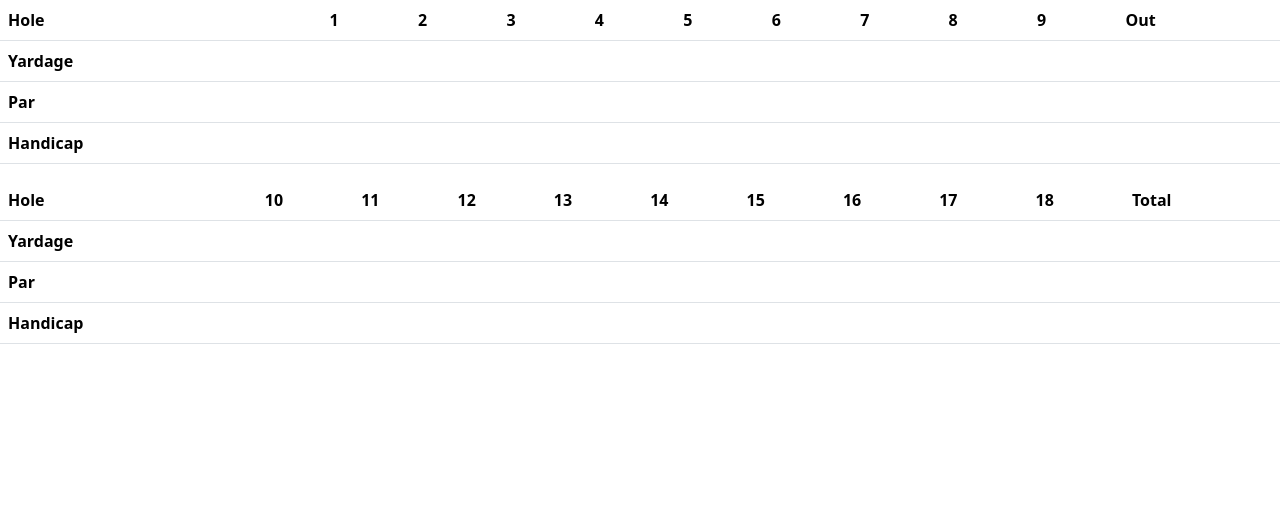
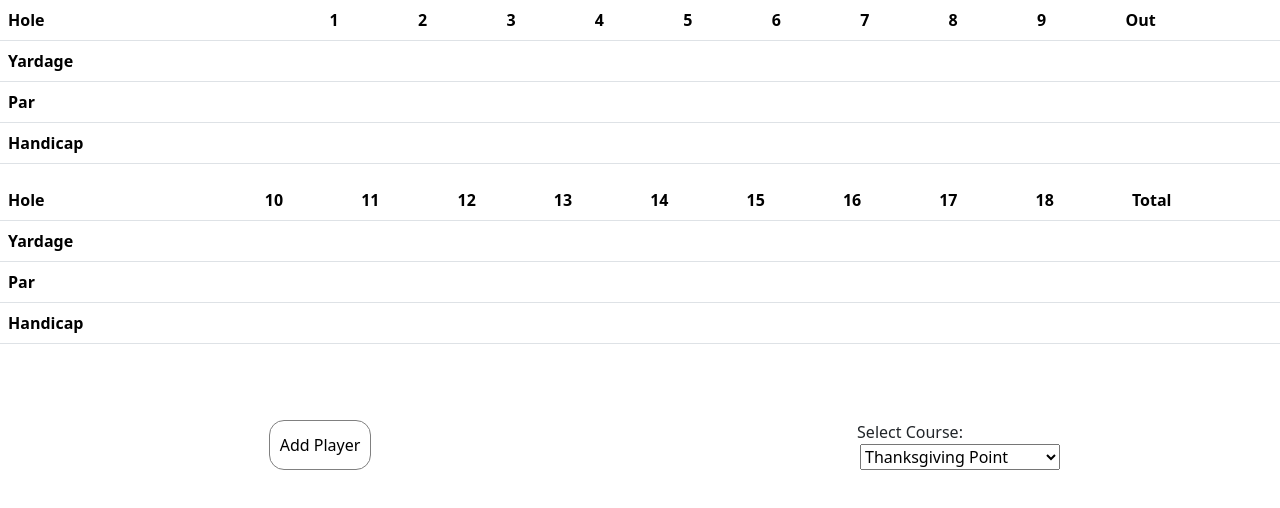
Before and after one commit to DrogonToothless/jsgolfscoreapp, a plain HTML site: page index.html in a window 1280 px wide. Drawn offline with nearby package versions, Linux system fonts and the light colour scheme.

Commit message:
added buttons for adding players and changing courses

```diff
--- a/index.html
+++ b/index.html
@@ -253,5 +253,18 @@
             </table>
         </div>
     </section>
+    <div class="buttons">
+        <div class="add-player-button-container">
+            <button onclick="addPlayer()">Add Player</button>
+        </div>
+        <div class="change-course-option-container">
+            <label for="course-select">Select Course:</label>
+            <select id="course-select">
+                <option id="thanksgiving-point">Thanksgiving Point</option>
+                <option id="fox-hollow">Fox Hollow</option>
+                <option id="spanish-oaks">Spanish Oaks</option>
+            </select>
+        </div>
+    </div>
 </body>
 </html>
--- a/style.scss
+++ b/style.scss
@@ -1 +1,33 @@
-@import "_variables";
+.buttons {
+    width: 100%;
+    display: flex;
+    margin-top: 60px;
+    .add-player-button-container {
+        flex: 2;
+        display: flex;
+        justify-content: center;
+        button {
+            border: 1px solid rgb(128, 128, 128);
+            background-color: rgb(255, 255, 255);
+            border-radius: 15px;
+            padding: 10px 10px;
+            &:hover {
+                background-color: black;
+                color: white;
+                transition: 0.5s;
+            }
+        }
+    }
+    .change-course-option-container {
+        flex: 2;
+        display: flex;
+        align-items: center;
+        flex-direction: column;
+        label {
+            margin-left: -100px;
+        }
+        select {
+            width: 200px;
+        }
+    }
+}
```
Also changed, not shown: _variables.scss (deleted), style.css, 1 other file.
